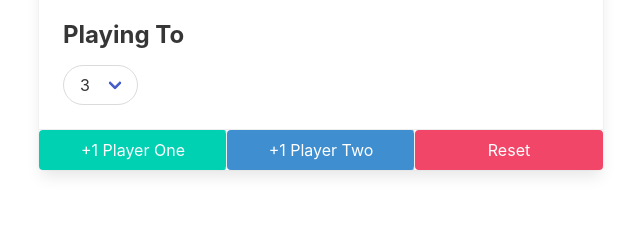
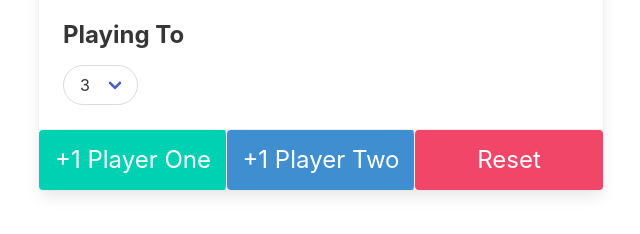
Before and after one commit to WaheedShaq/Scorekeeper, a plain HTML site: page index.html in a window 1280 px wide. Shown: the part 488-722 px from the top of the page, without its empty margins (319-959 px from the left). Drawn offline with nearby package versions, Linux system fonts and the light colour scheme.

Commit message:
fixed the styling a bit and added a disabled button functionality when the game is over

```diff
--- a/app.js
+++ b/app.js
@@ -18,6 +18,8 @@ p1Button.addEventListener('click', () => {
       isGameOver = true;
       p1Display.classList.add('has-text-success');
       p2Display.classList.add('has-text-danger');
+      p1Button.disabled = true;
+      p2Button.disabled = true;
     }
     p1Display.textContent = p1Score;
   }
@@ -30,6 +32,8 @@ p2Button.addEventListener('click', () => {
       isGameOver = true;
       p2Display.classList.add('has-text-success');
       p1Display.classList.add('has-text-danger');
+      p1Button.disabled = true;
+      p2Button.disabled = true;
     }
     p2Display.textContent = p2Score;
   }
@@ -49,4 +53,6 @@ function reset() {
   p2Display.textContent = 0;
   p1Display.classList.remove('has-text-success', 'has-text-danger');
   p2Display.classList.remove('has-text-success', 'has-text-danger');
+  p1Button.disabled = false;
+  p2Button.disabled = false;
 }
--- a/index.html
+++ b/index.html
@@ -57,14 +57,20 @@
               <footer class="card-footer">
                 <button
                   id="p1Button"
-                  class="button is-primary card-footer-item"
+                  class="button is-primary card-footer-item is-large"
                 >
                   +1 Player One
                 </button>
-                <button id="p2Button" class="button is-info card-footer-item">
+                <button
+                  id="p2Button"
+                  class="button is-info card-footer-item is-large"
+                >
                   +1 Player Two
                 </button>
-                <button id="reset" class="button is-danger card-footer-item">
+                <button
+                  id="reset"
+                  class="button is-danger card-footer-item is-large"
+                >
                   Reset
                 </button>
               </footer>
```
